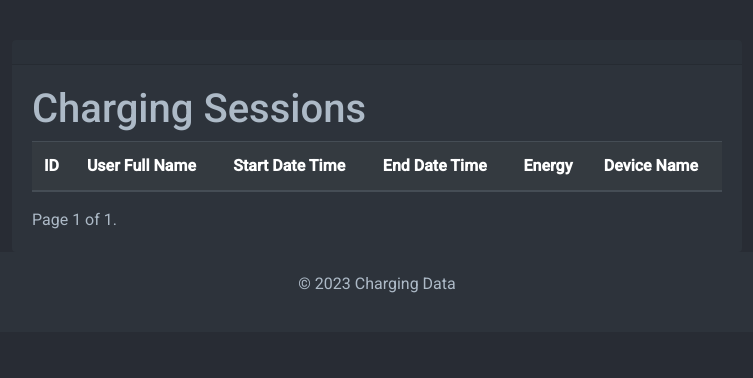
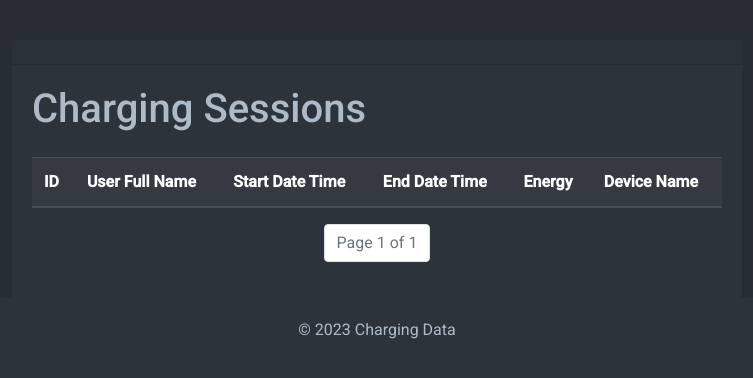
Before and after one commit to tordaro/joint_ownership_management, a Django app: page /charging/sessions in a window 1280 px wide. Shown: the part 56-434 px from the top of the page, without its empty margins (263-1016 px from the left). Run offline with Django 5.2, Linux system fonts and the light colour scheme; data that the repository does not hold is empty; some libraries are stand-ins or nearby versions.

Commit message:
Style session list

```diff
--- a/src/car_charging/templates/car_charging/session_list.html
+++ b/src/car_charging/templates/car_charging/session_list.html
@@ -1,7 +1,8 @@
 {% extends 'car_charging/base.html' %}
 
 {% block content %}
-    <h1>Charging Sessions</h1>
+    <h1 class="mb-4">Charging Sessions</h1>
+    <div class="table-responsive">
         <table class="table table-dark table-striped">
             <thead>
                 <tr>
@@ -16,7 +17,7 @@
             <tbody>
             {% for session in sessions %}
                 <tr>
-                <td>{{ session.id}}</td>
+                    <td>{{ session.id }}</td>
                     <td>{{ session.user_full_name }}</td>
                     <td>{{ session.start_date_time }}</td>
                     <td>{{ session.end_date_time }}</td>
@@ -26,21 +27,38 @@
             {% endfor %}
             </tbody>
         </table>
-    <div class="pagination">
-        <span class="step-links">
+    </div>
+    <nav aria-label="Page navigation">
+        <ul class="pagination justify-content-center">
             {% if page_obj.has_previous %}
-                <a href="?page=1">&laquo; first</a>
-                <a href="?page={{ page_obj.previous_page_number }}">previous</a>
+                <li class="page-item">
+                    <a class="page-link" href="?page=1" aria-label="First">
+                        <span aria-hidden="true">&laquo;&laquo;</span>
+                    </a>
+                </li>
+                <li class="page-item">
+                    <a class="page-link" href="?page={{ page_obj.previous_page_number }}" aria-label="Previous">
+                        <span aria-hidden="true">&laquo;</span>
+                    </a>
+                </li>
             {% endif %}
 
-            <span class="current">
-                Page {{ page_obj.number }} of {{ page_obj.paginator.num_pages }}.
-            </span>
+            <li class="page-item disabled">
+                <span class="page-link">Page {{ page_obj.number }} of {{ page_obj.paginator.num_pages }}</span>
+            </li>
 
             {% if page_obj.has_next %}
-                <a href="?page={{ page_obj.next_page_number }}">next</a>
-                <a href="?page={{ page_obj.paginator.num_pages }}">last &raquo;</a>
+                <li class="page-item">
+                    <a class="page-link" href="?page={{ page_obj.next_page_number }}" aria-label="Next">
+                        <span aria-hidden="true">&raquo;</span>
+                    </a>
+                </li>
+                <li class="page-item">
+                    <a class="page-link" href="?page={{ page_obj.paginator.num_pages }}" aria-label="Last">
+                        <span aria-hidden="true">&raquo;&raquo;</span>
+                    </a>
+                </li>
             {% endif %}
-        </span>
-    </div>
+        </ul>
+    </nav>
 {% endblock %}
```
Lines whose indentation alone changed are shown as unchanged.
